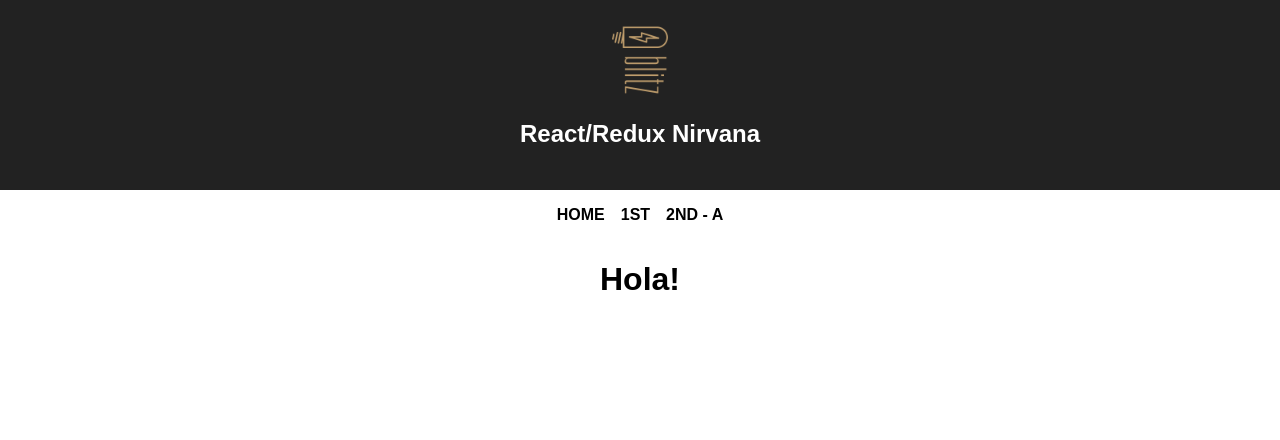
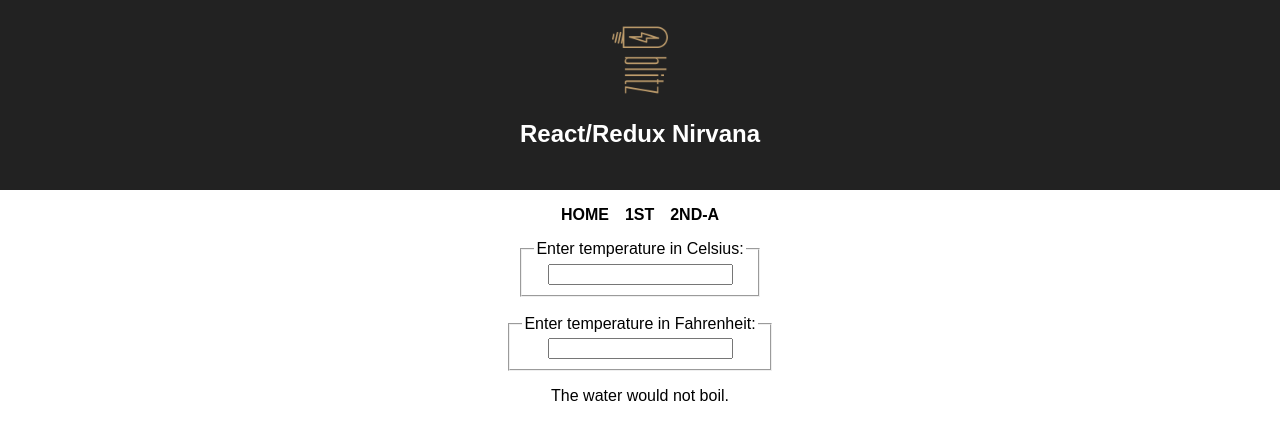
Before and after one commit to BlitzMedia/React-Redux-Nirvana, a React (Create React App) app: page /assignments/2/a in a window 1280 px wide. Shown: the top 440 px of the page. Built offline with nearby package versions, Linux system fonts and the light colour scheme.

Commit message:
Full component
We should-ve splitted this into several commits, but anyway. We optimized the code and everything works beautifully. Amazing!

```diff
--- a/src/App.js
+++ b/src/App.js
@@ -5,7 +5,7 @@ import './App.css';
 
 import Home from './home'
 import Assignment1 from './assignments/1/assignment1'
-import Assignment2a from './assignments/2/a/assignment2a'
+import Calculator from './assignments/2/a/assignment2a'
 
 class App extends Component {
   render() {
@@ -20,13 +20,13 @@ class App extends Component {
           <nav>
             <Link to={'/'}>Home</Link>
             <Link to={'/assignments/1'}>1st</Link>
-            <Link to={'/assignments/2/a'}>2nd - A</Link>
+            <Link to={'/assignments/2/a'}>2nd-A</Link>
           </nav>
 
           <main>
             <Route exact path="/" component={Home}></Route>
             <Route path="/assignments/1" component={Assignment1}></Route>
-            <Route path="/assignments/2/a" component={Assignment2a}></Route>
+            <Route path="/assignments/2/a" component={Calculator}></Route>
           </main>
         </div>
       </Router>
--- a/src/assignments/2/a/assignment2a.js
+++ b/src/assignments/2/a/assignment2a.js
@@ -1,13 +1,92 @@
 import React, { Component } from 'react'
 
-class Assignment2a extends Component {
+const scaleNames = {
+  c: 'Celsius',
+  f: 'Fahrenheit'
+}
+
+// Calculadora
+
+function BoilingVerdict(props) {
+  if (props.celsius >= 100) return <p>The water would boil.</p>;
+  return <p>The water would not boil.</p>;
+}
+
+function toCelsius(fahrenheit) { return (fahrenheit - 32) * 5 / 9; }
+function toFahrenheit(celsius) { return (celsius * 9 / 5) + 32; }
+
+function tryConvert(temperature, convert) {
+  const input = parseFloat(temperature);
+  if (Number.isNaN(input)) return '';
+
+  const output = convert(input);
+  const rounded = Math.round(output * 1000) / 1000;
+  return rounded.toString();
+}
+
+
+class Calculator extends Component {
+  constructor(props) {
+    super(props)
+    this.state = {temperature: '', scale: 'c'}
+  }
+
+  handleCelsiusChange = temperature => { this.setState({scale: 'c', temperature}); }
+  handleFahrenheitChange = temperature => { this.setState({scale: 'f', temperature}); }
+
   render() {
+    const scale = this.state.scale;
+    const temperature = this.state.temperature;
+
+    const celsius = scale === 'f' ? tryConvert(temperature, toCelsius) : temperature;
+    const fahrenheit = scale === 'f' ? temperature : tryConvert(temperature, toFahrenheit);
+
     return (
       <div>
-        <h1>Hola!</h1>
+
+        <TemperatureInput
+          scale="c"
+          temperature={celsius}
+          onTemperatureChange={this.handleCelsiusChange} />
+
+        <br/>
+
+        <TemperatureInput
+          scale="f"
+          temperature={fahrenheit}
+          onTemperatureChange={this.handleFahrenheitChange} />
+
+        <BoilingVerdict celsius={parseFloat(celsius)} />
+
       </div>
+    );
+  }
+}
+
+
+
+class TemperatureInput extends Component {
+  constructor(props) {
+    super(props)
+  }
+
+  handleChange = (e) => {
+    this.props.onTemperatureChange(e.target.value);
+  }
+
+  render() {
+    const temperature = this.props.temperature;
+    const scale = this.props.scale;
+
+    return (
+      <fieldset>
+        <legend>Enter temperature in {scaleNames[scale]}:</legend>
+        <input value={temperature}
+               onChange={this.handleChange} />
+      </fieldset>
     )
   }
 }
 
-export default Assignment2a
+
+export default Calculator
```
